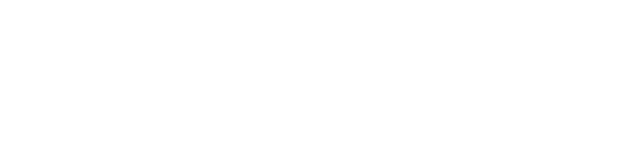
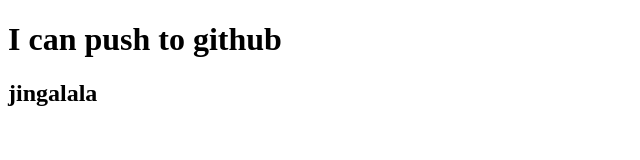
Before and after one commit to rumonwebd/my-first-repo, a plain HTML site: page index.html in a window 1280 px wide. Shown: the whole page, without its empty margins (0-640 px from the left). Drawn offline with Linux system fonts and the light colour scheme.

Commit message:
added header

```diff
--- a/index.html
+++ b/index.html
@@ -7,6 +7,9 @@
     <title>My First Github Repo</title>
 </head>
 <body>
+    <h1>I can push to github</h1>
+    <h2>jingalala</h2>
+
 
 </body>
 </html>
```
